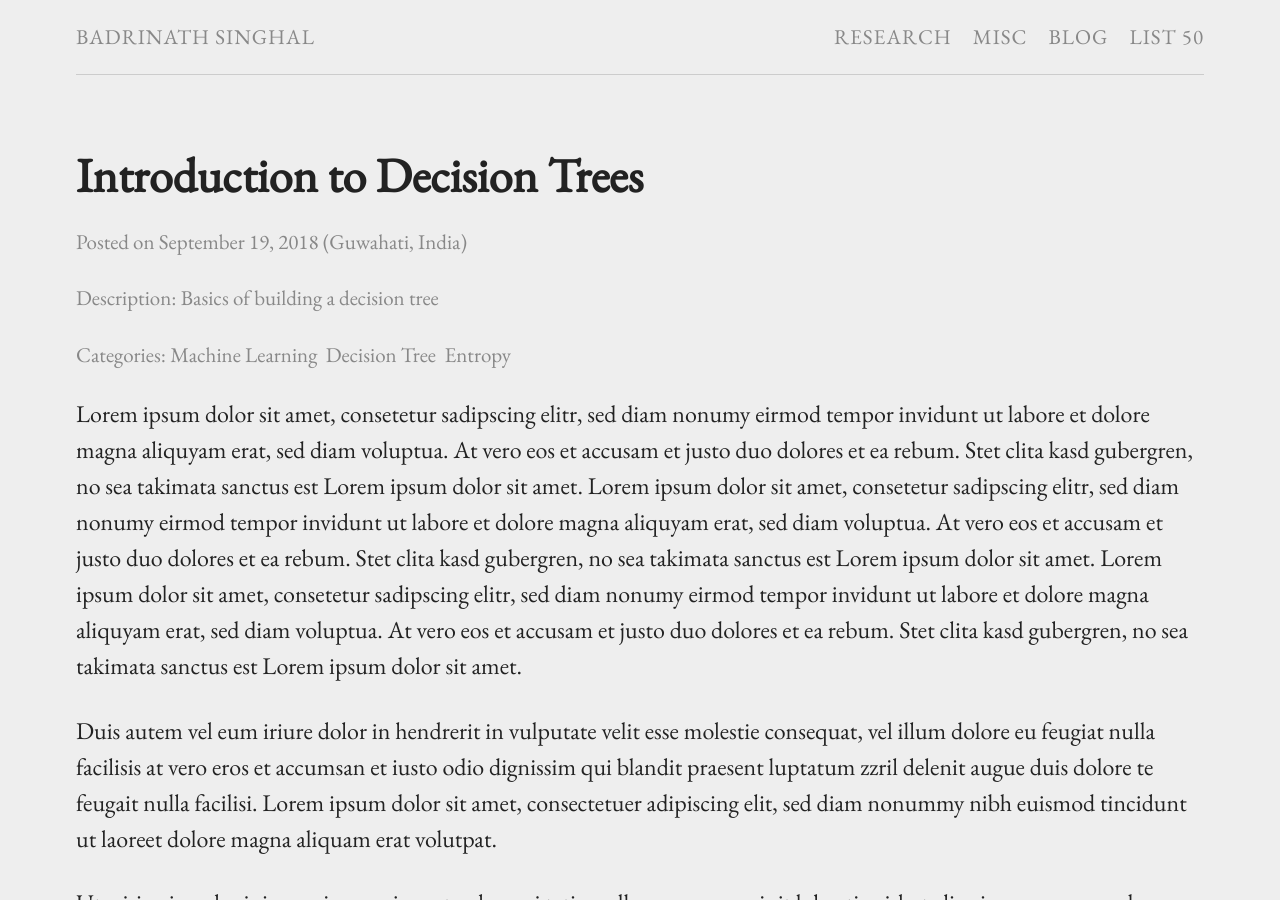
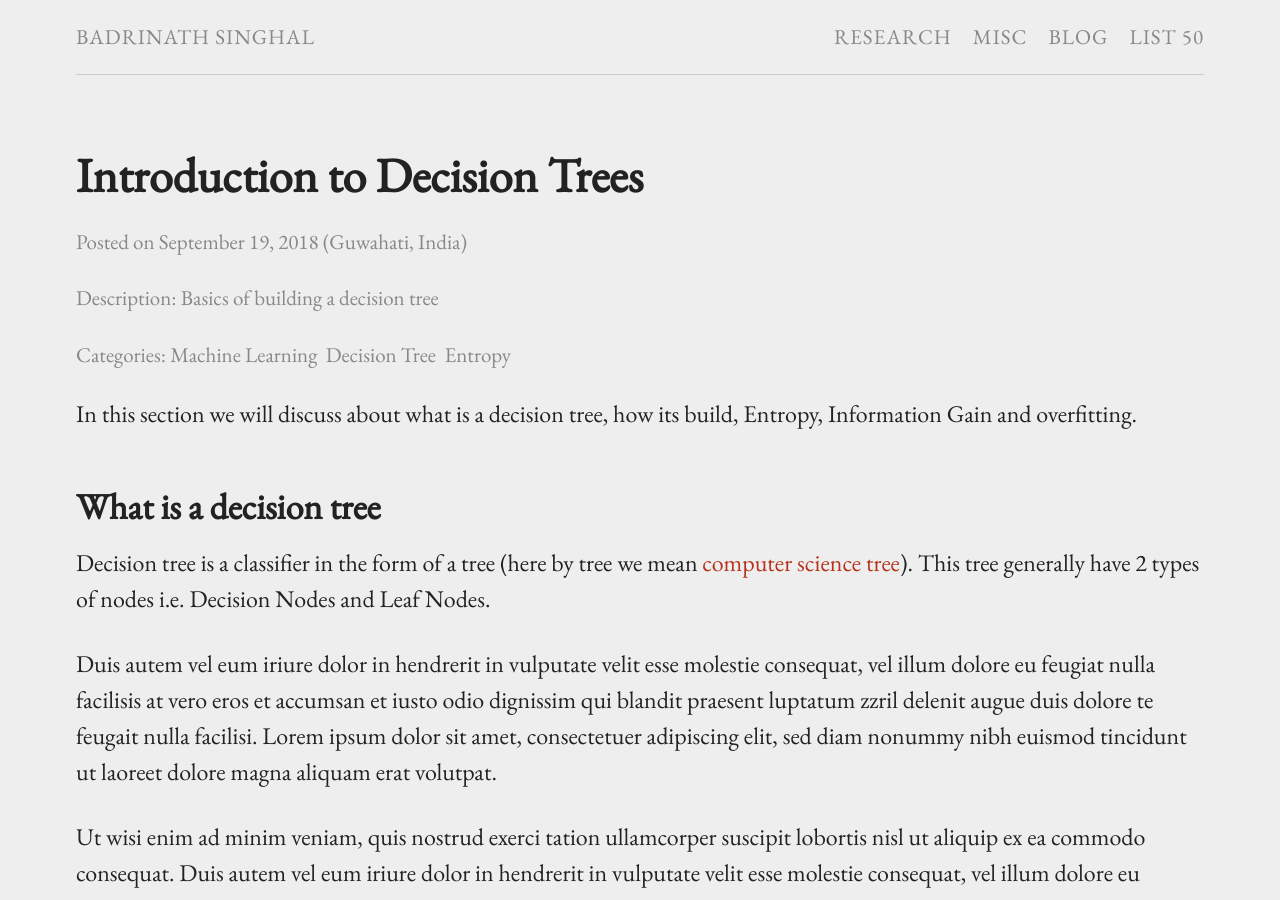
Before and after one commit to BadrinathS/BadrinathS.github.io, a Jekyll site: the page built from _posts/2018-09-19-Introduction-to-decision-trees.md, in a window 1280 px wide and 900 px high. Built offline with Jekyll 4.4.1, drawn with Linux system fonts in a browser that asks for light colours.

Commit message:
Update 2018-09-19-Introduction-to-decision-trees.md

```diff
--- a/_posts/2018-09-19-Introduction-to-decision-trees.md
+++ b/_posts/2018-09-19-Introduction-to-decision-trees.md
@@ -5,8 +5,11 @@
 categories: ["Machine Learning", "Decision Tree", "Entropy"]
 location: "Guwahati, India"
 ---
+In this section we will discuss about what is a decision tree, how its build, Entropy, Information Gain and overfitting.
+## What is a decision tree
 
-Lorem ipsum dolor sit amet, consetetur sadipscing elitr,  sed diam nonumy eirmod tempor invidunt ut labore et dolore magna aliquyam erat, sed diam voluptua. At vero eos et accusam et justo duo dolores et ea rebum. Stet clita kasd gubergren, no sea takimata sanctus est Lorem ipsum dolor sit amet. Lorem ipsum dolor sit amet, consetetur sadipscing elitr,  sed diam nonumy eirmod tempor invidunt ut labore et dolore magna aliquyam erat, sed diam voluptua. At vero eos et accusam et justo duo dolores et ea rebum. Stet clita kasd gubergren, no sea takimata sanctus est Lorem ipsum dolor sit amet. Lorem ipsum dolor sit amet, consetetur sadipscing elitr,  sed diam nonumy eirmod tempor invidunt ut labore et dolore magna aliquyam erat, sed diam voluptua. At vero eos et accusam et justo duo dolores et ea rebum. Stet clita kasd gubergren, no sea takimata sanctus est Lorem ipsum dolor sit amet.
+Decision tree is a classifier in the form of a tree (here by tree we mean<a href="https://en.wikipedia.org/wiki/Tree_(data_structure)"> computer science tree</a>). This tree generally have 2 types of nodes i.e. Decision Nodes and Leaf Nodes.
+
 
 Duis autem vel eum iriure dolor in hendrerit in vulputate velit esse molestie consequat, vel illum dolore eu feugiat nulla facilisis at vero eros et accumsan et iusto odio dignissim qui blandit praesent luptatum zzril delenit augue duis dolore te feugait nulla facilisi. Lorem ipsum dolor sit amet, consectetuer adipiscing elit, sed diam nonummy nibh euismod tincidunt ut laoreet dolore magna aliquam erat volutpat.
 
```
